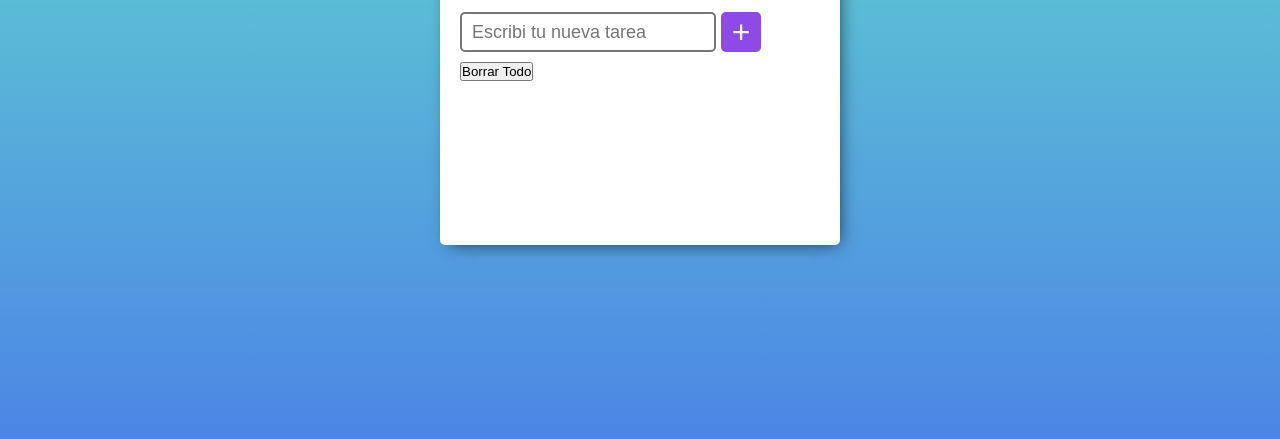
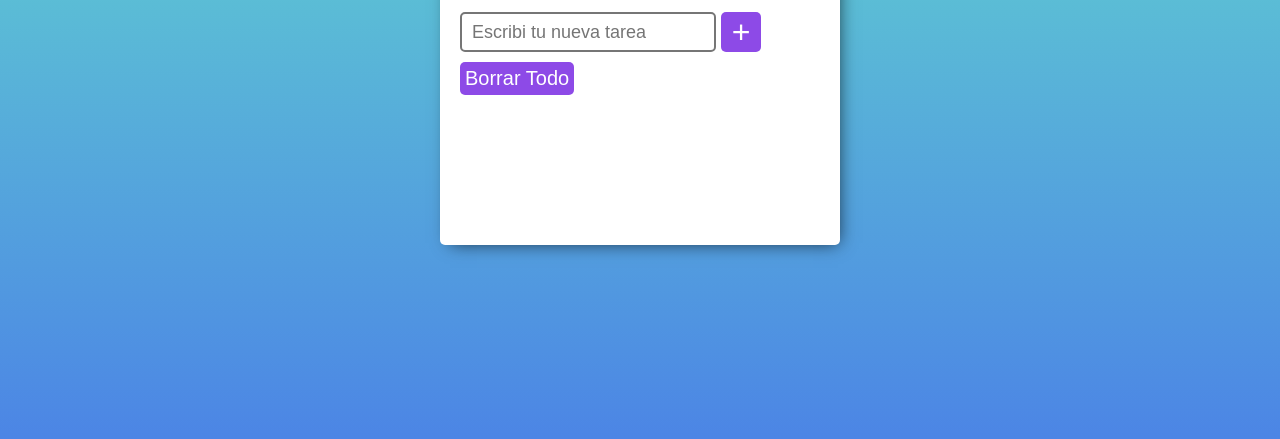
Before and after one commit to Julia0452/julia-todo-app-clase-main, a plain HTML site: page index.html in a window 1280 px wide. Shown: the part 305-744 px from the top of the page. Drawn offline with Linux system fonts and the light colour scheme.

Commit message:
agregue estilos al boton y 3d

```diff
--- a/estilos.css
+++ b/estilos.css
@@ -66,8 +66,19 @@ form {
 @keyframes aparecer {
   from {
 opacity: 0;
+transform: rotateX(-100deg);
   }
   to {
 opacity: 1;
+transform: rotateX(0deg);
   }
 }
+
+.boton-borrar {
+  background-color: #8D4AE7;
+  border: none;
+border-radius: 5px;
+font-size: 20px;
+color: white;
+padding: 5px;
+}
```
